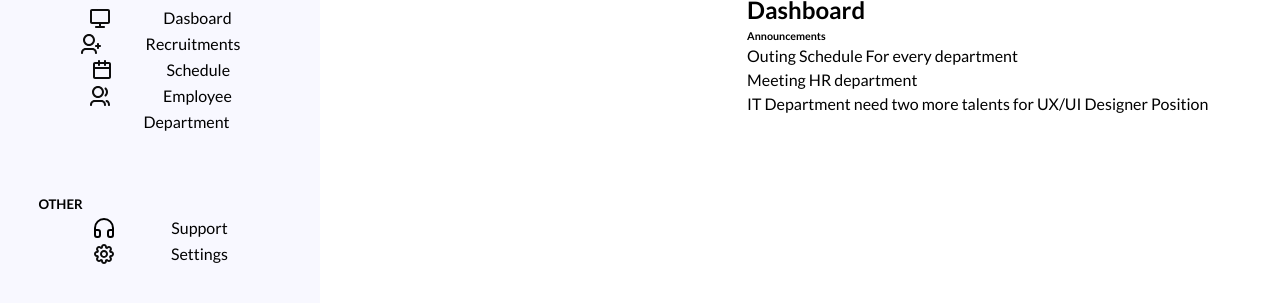
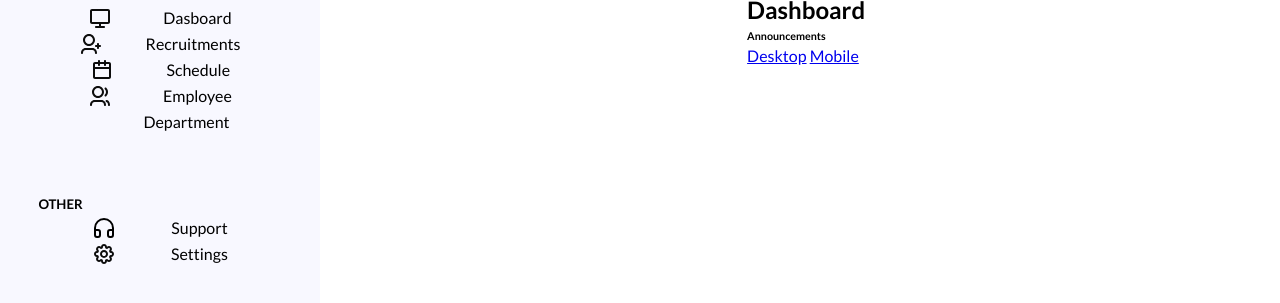
Before and after one commit to shaswat-satyam/internship-project, a plain HTML site: page index.html in a window 1280 px wide. Shown: the part 155-458 px from the top of the page. Drawn offline with Linux system fonts and the light colour scheme.

Commit message:
Linked to the various pages

```diff
--- a/index.html
+++ b/index.html
@@ -90,9 +90,10 @@
                     <inpu class="date"></inpu>
                 </div>
                 <div class="annoucementsList">
-                    <div>Outing Schedule For every department</div>
-                    <div>Meeting HR department</div>
-                    <div>IT Department need two more talents for UX/UI Designer Position</div>
+                    <a href="https://shaswat-satyam.github.io/internship-project/desktop.htm">Desktop</a>
+                    <a href="https://shaswat-satyam.github.io/internship-project/mobile.htm">Mobile</a>
+                    <a href="https://shaswat-satyam.github.io/internship-project/index.html"></a>
+
                 </div>
                 <div class="expandAnnoucements"></div>
             </div>
```
